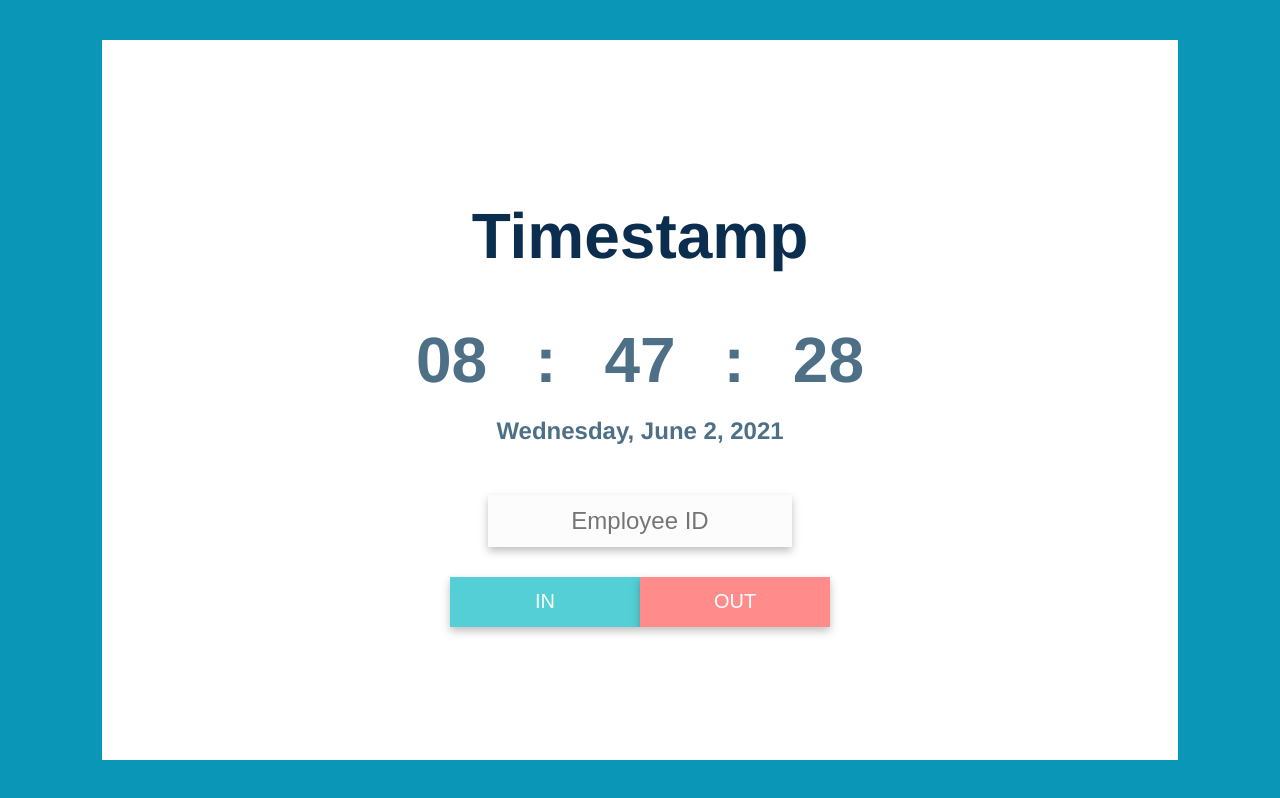
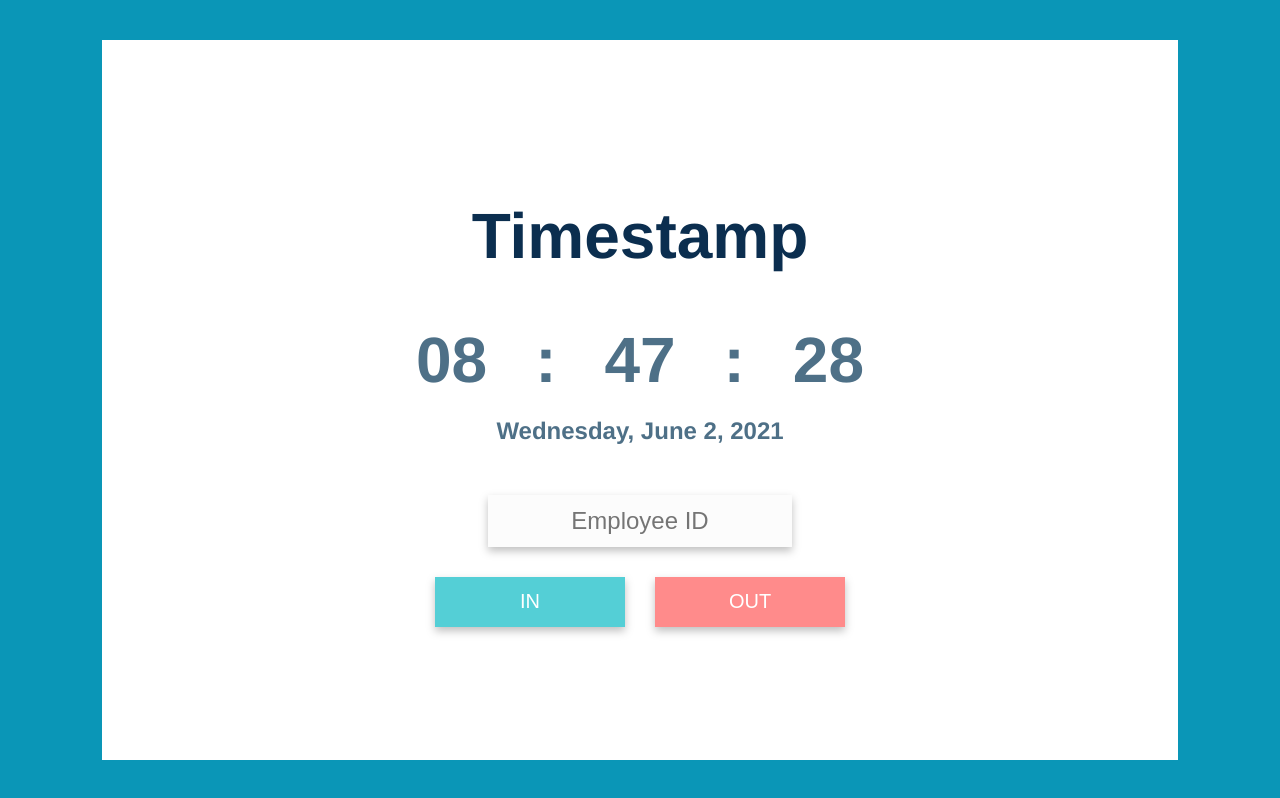
Before and after one commit to qbeam/PocoLoco, a Vue app: page /TimeStamp in a window 1280 px wide. Built offline with nearby package versions, Linux system fonts and the light colour scheme; what v-calendar, vue3-apexcharts would draw is missing.

Commit message:
Edit Style

```diff
--- a/src/views/TimeStamp.vue
+++ b/src/views/TimeStamp.vue
@@ -11,13 +11,14 @@
       </div>
       <h2>{{ day }}, {{ month }} {{ date }}, {{ year }}</h2>
       <input v-model="employeeID" type="text" placeholder="Employee ID" />
-      <div class="arrange-button">
+      <div >
         <DefaultButton
           @click="goTimeStamp('I')"
           :style="{
             background: 'var(--button-blue)',
             alignSelf: 'center',
             filter: 'drop-shadow(0px 4px 4px rgba(0, 0, 0, 0.25))',
+            marginRight: '30px',
           }"
           >IN
         </DefaultButton>
```
